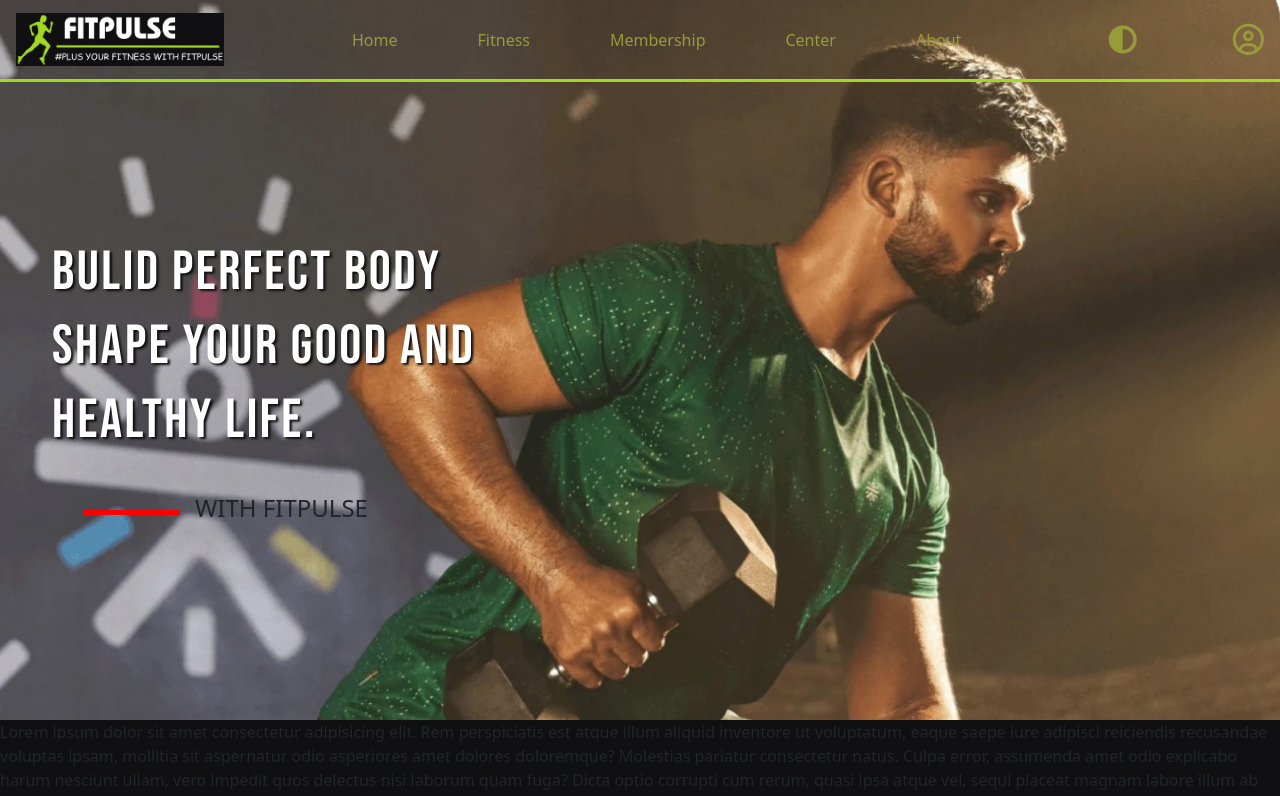
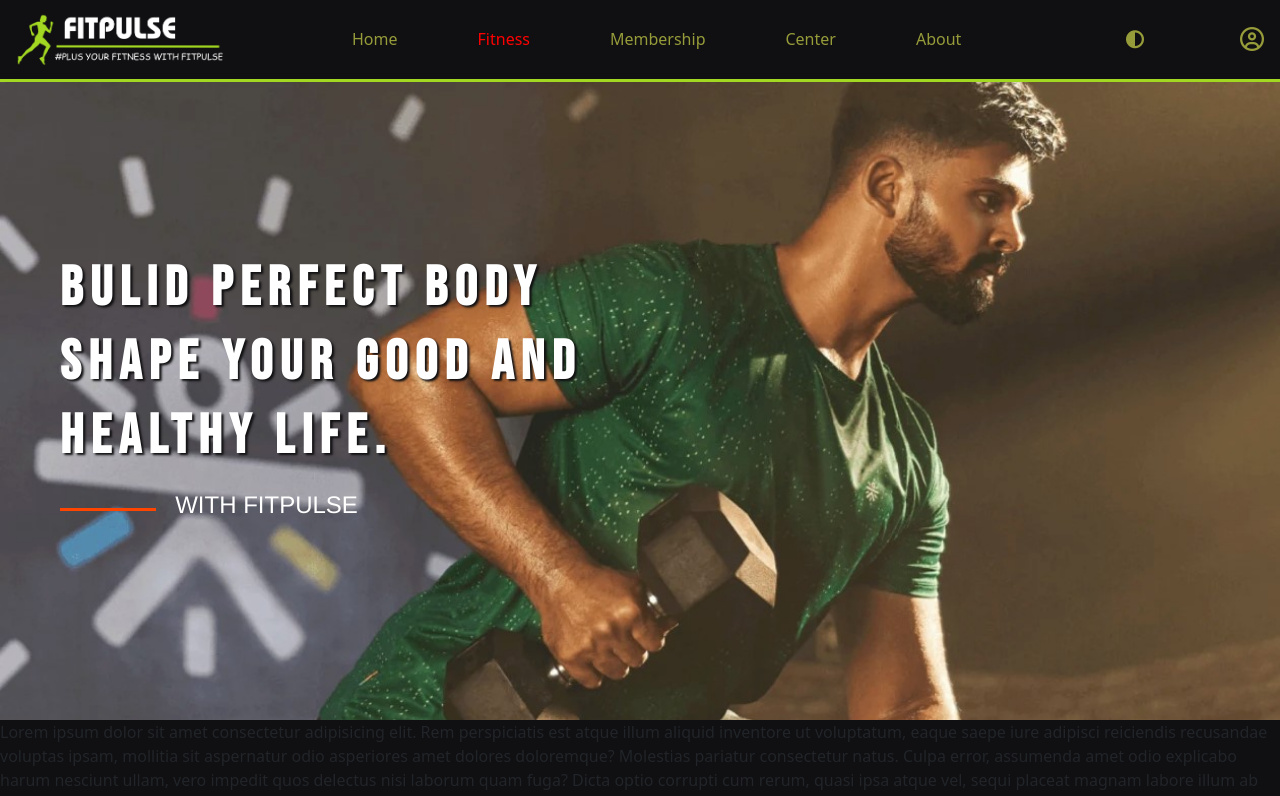
Before and after one commit to yashpandav/FitPulse, a plain HTML site: page index.html in a window 1280 px wide. Shown: the top 796 px of the page. Drawn offline with Linux system fonts and the light colour scheme.

Commit message:
Update index.css

```diff
--- a/index.css
+++ b/index.css
@@ -10,12 +10,13 @@ body{
 .nav-dark{
      border-bottom: 3px solid #a2d821;
      color: #969c3a;
-     background-color: transparent;
+     background-color: #100F11;
 }
 
 .nav-white{
      border-bottom: 3px solid #540514;
      color: #100F11;
+     background-color: #EAE1EB ;
 }
 
 #logoIMG{
@@ -32,16 +33,20 @@ li{
      padding-left: 5rem;
 }
 
+a.active{
+     color: red;
+}
+
 #mode{
      cursor: pointer;
-     font-size: 3.5vh;
+     font-size: large;
      margin-left: 5rem;
      margin-right: 5rem;
 }
 
 #user{
      cursor: pointer;
-     font-size: 3.9vh;
+     font-size: x-large;
      margin: 1rem;
 }
 
@@ -53,29 +58,30 @@ li{
 }
 
 .hero-content{
-     padding-top: 15rem;
-     padding-left: 2.5rem;
-
+     padding-top: 16rem;
+     padding-left: 3rem;
 }
 
 .main-content h1{
      font-family:'Bebas Neue';
-     letter-spacing: 2.5px;
+     letter-spacing: 0.6vw;
      font-size: 55px;
      text-shadow: 2.3px 2.3px 2.3px #100F11;
+     font-weight: 900;
      color: white;
+}
+
+.main-extra{
+     gap: 1.2rem;
+     display: flex;
+     align-items: center;
+     padding-top: 0.8rem;
+     color: white;
+     font-family: 'Franklin Gothic Medium', 'Arial Narrow', Arial, sans-serif;
 }
 
 #line{
      width:6rem;
-     height: 0.3rem;
-     background-color: red;
+     height: 0.2rem;
+     background-color: orangered;
 }
-
-.main-extra{
-     gap: 15px;
-     display: flex;
-     align-items: center;
-     padding-top: 2rem;
-     padding-left: 2rem;
-}
```
